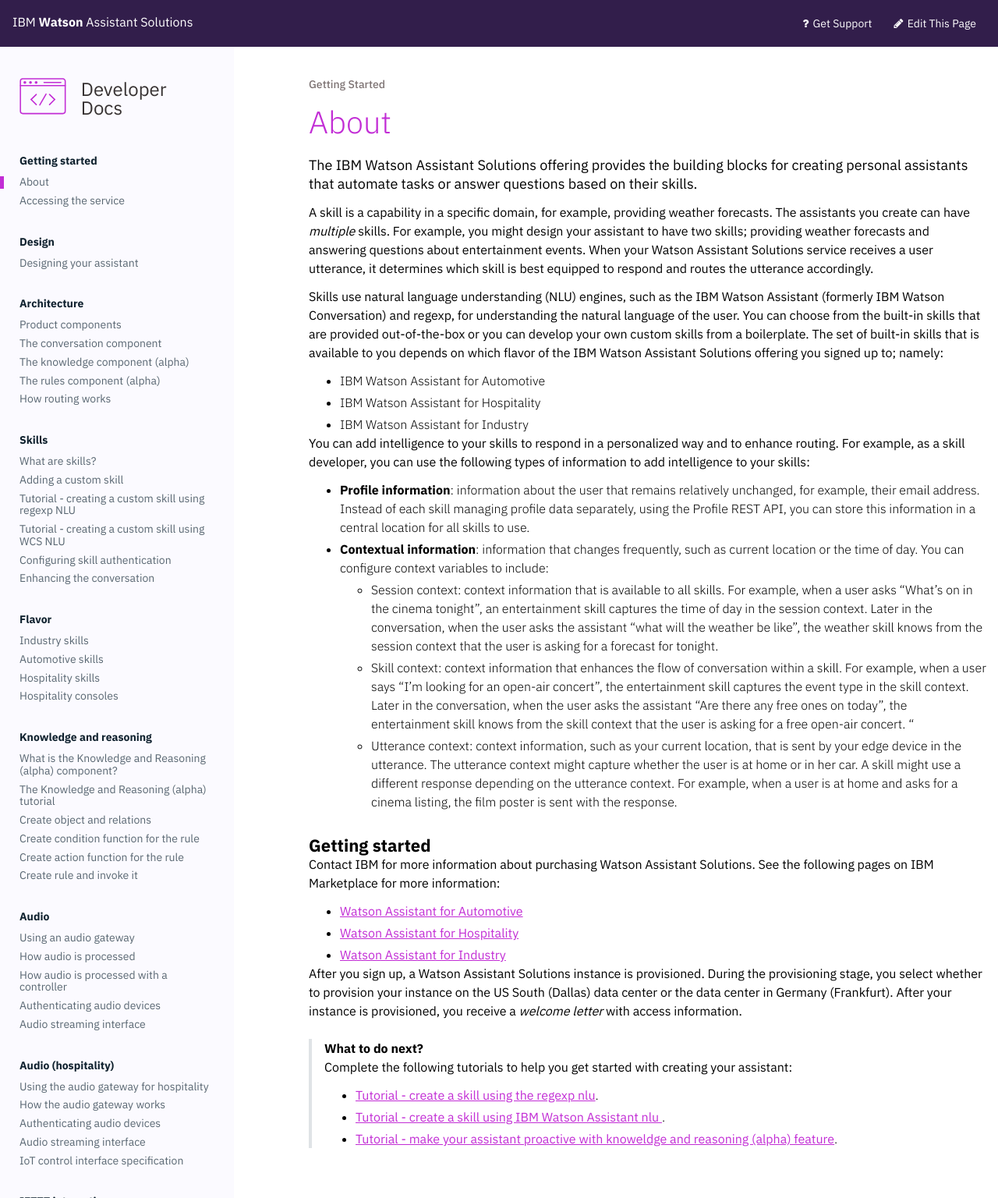
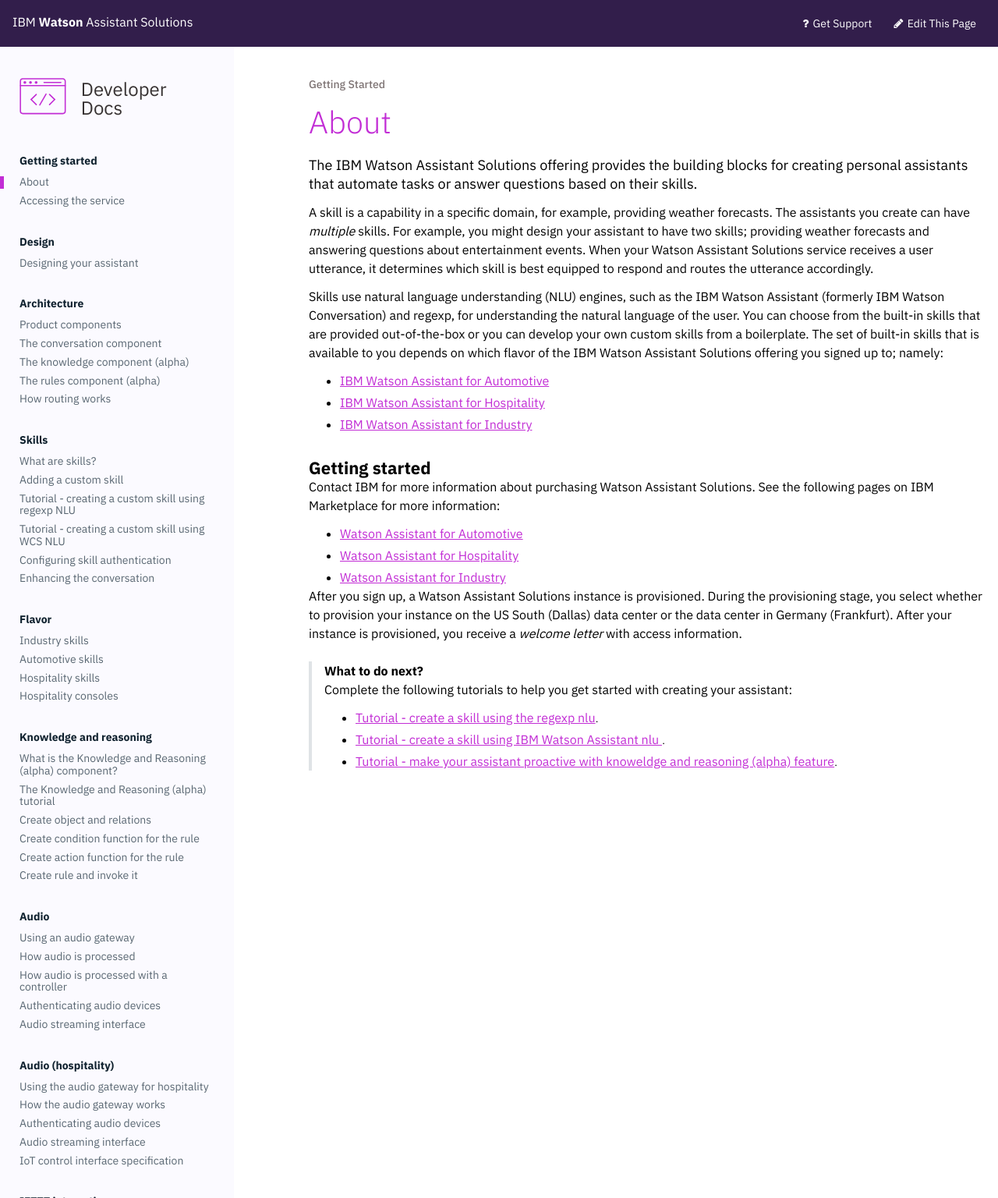
Before and after one commit to Watson-Personal-Assistant/developer, a Jekyll site: the page built from _content/get-started/get-started.md, in a window 1280 px wide. Shown: the whole page at 78% size. Built offline with Jekyll 4.4.1, drawn with Linux system fonts in a browser that asks for light colours.

Commit message:
skill lists

```diff
--- a/_content/get-started/get-started.md
+++ b/_content/get-started/get-started.md
@@ -7,18 +7,10 @@
 A skill is a capability in a specific domain, for example, providing weather forecasts. The assistants you create can have *multiple* skills. For example, you might design your assistant to have two skills; providing weather forecasts and answering questions about entertainment events. When your Watson Assistant Solutions service receives a user utterance, it determines which skill is best equipped to respond and routes the utterance accordingly.
 
 Skills use natural language understanding (NLU) engines, such as the IBM Watson Assistant (formerly IBM Watson Conversation) and regexp, for understanding the natural language of the user.  You can choose from the built-in skills that are provided out-of-the-box or you can develop your own custom skills from a boilerplate.  The set of built-in skills that is available to you depends on which flavor of the IBM Watson Assistant Solutions offering you signed up to; namely:
-- IBM Watson Assistant for Automotive
-- IBM Watson Assistant for Hospitality
-- IBM Watson Assistant for Industry
+- [IBM Watson Assistant for Automotive]({{site.baseurl}}/flavours/automotive)
+- [IBM Watson Assistant for Hospitality]({{site.baseurl}}/flavours/hospitality)
+- [IBM Watson Assistant for Industry]({{site.baseurl}}/flavours/industry)
 
-
-
-You can add intelligence to your skills to respond in a personalized way and to enhance routing. For example, as a skill developer, you can use the following types of information to add intelligence to your skills:
-- **Profile information**: information about the user that remains relatively unchanged, for example, their email address.  Instead of each skill managing profile data separately, using the Profile REST API, you can store this information in a central location for all skills to use.
-- **Contextual information**: information that changes frequently, such as current location or the time of day. You can configure context variables to include:
-  - Session context: context information that is available to all skills. For example, when a user asks "What's on in the cinema tonight", an entertainment skill captures the time of day in the session context.  Later in the conversation, when the user asks the assistant "what will the weather be like", the weather skill knows from the session context that the user is  asking for a forecast for tonight.
-  - Skill context: context information that enhances the flow of conversation within a skill. For example, when a user says "I'm looking for an open-air concert", the entertainment skill captures the event type in the skill context.  Later in the conversation, when the user asks the assistant "Are there any free ones on today", the entertainment skill knows from the skill context that the user is asking for a free open-air concert. "
-  - Utterance context: context information, such as your current location, that is sent by your edge device in the utterance. The utterance context might capture whether the user is at home or in her car. A skill might use a different response depending on the utterance context. For example, when a user is at home and asks for a cinema listing, the film poster is sent with the response.
 
 ### Getting started
 Contact IBM for more information about purchasing Watson Assistant Solutions. See the following pages on IBM Marketplace for more information:
```
